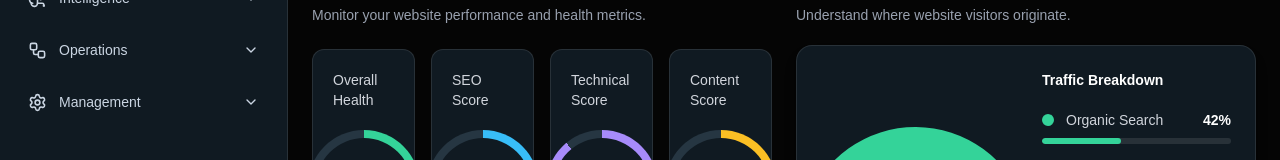
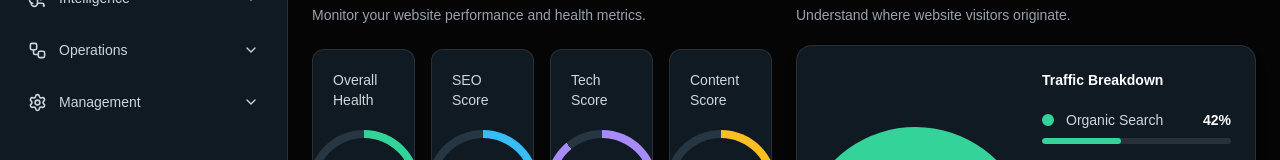
Before and after one commit to ArijeetBanerjee07/Webintel, a Next.js app: page /dashboard in a window 1280 px wide. Shown: the part 385-545 px from the top of the page. Built offline with nearby package versions, Linux system fonts and the light colour scheme.

Commit message:
feat: Implement WebIntel dashboard UI

```diff
--- a/src/data/dashboardData.ts
+++ b/src/data/dashboardData.ts
@@ -52,7 +52,7 @@ export const websiteHealthScores = [
     description: "Search optimization",
   },
   {
-    title: "Technical Score",
+    title: "Tech Score",
     score: 89,
     color: "#A78BFA",
     description: "Technical performance",
```
